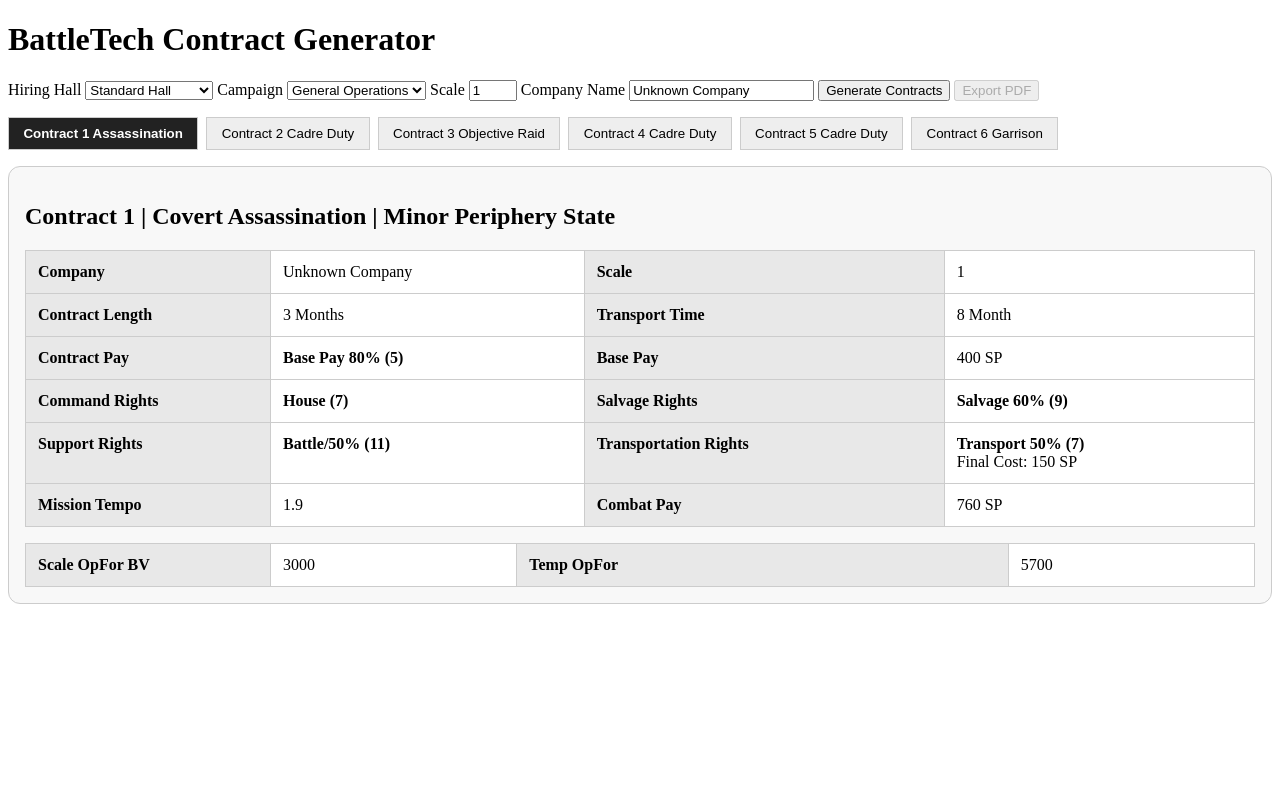
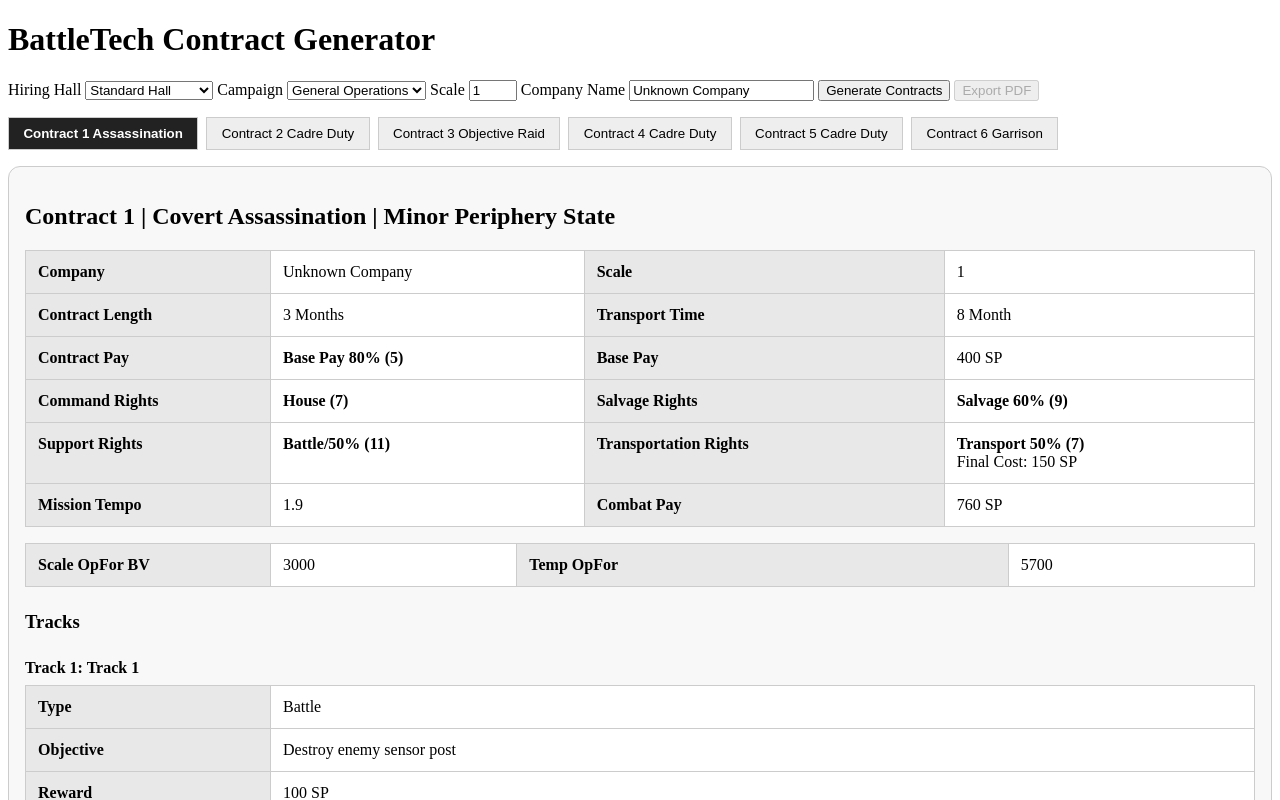
Before and after one commit to Raythian0/battletech-contract-generator, a SvelteKit app: page / in a window 1280 px wide. Both pictures are taken after a click on the button "Generate Contracts". Shown: the top 800 px of the page. Built offline with nearby package versions, Linux system fonts and the light colour scheme.

Commit message:
Tracks modifier and initial setup

```diff
--- a/src/lib/data/mission_types.json
+++ b/src/lib/data/mission_types.json
@@ -6,7 +6,8 @@
     "Command Modifier": 2,
     "Salvage Modifier": 1,
     "Support Modifier": -1,
-    "Transport Modifier": -3
+    "Transport Modifier": -3,
+    "Track Modifier": [-2, 1]
   },
   {
     "Mission Type": "Cadre Duty",
@@ -15,7 +16,8 @@
     "Command Modifier": 0,
     "Salvage Modifier": 0,
     "Support Modifier": 1,
-    "Transport Modifier": 0
+    "Transport Modifier": 0,
+    "Track Modifier": [-2, 0]
   },
   {
     "Mission Type": "Diversionary Raid",
@@ -24,7 +26,8 @@
     "Command Modifier": 0,
     "Salvage Modifier": 2,
     "Support Modifier": 2,
-    "Transport Modifier": 1
+    "Transport Modifier": 1,
+    "Track Modifier": [0, 0]
   },
   {
     "Mission Type": "Espionage",
@@ -33,7 +36,8 @@
     "Command Modifier": -1,
     "Salvage Modifier": -1,
     "Support Modifier": 2,
-    "Transport Modifier": 1
+    "Transport Modifier": 1,
+    "Track Modifier": [1, 0]
   },
   {
     "Mission Type": "Extraction Raid",
@@ -42,7 +46,8 @@
     "Command Modifier": -1,
     "Salvage Modifier": -1,
     "Support Modifier": 2,
-    "Transport Modifier": 1
+    "Transport Modifier": 1,
+    "Track Modifier": [1, 0]
   },
   {
     "Mission Type": "Garrison",
@@ -51,7 +56,8 @@
     "Command Modifier": 1,
     "Salvage Modifier": 0,
     "Support Modifier": 1,
-    "Transport Modifier": 0
+    "Transport Modifier": 0,
+    "Track Modifier": [-1, 0]
   },
   {
     "Mission Type": "Guerrilla",
@@ -60,7 +66,8 @@
     "Command Modifier": -2,
     "Salvage Modifier": 3,
     "Support Modifier": -2,
-    "Transport Modifier": -1
+    "Transport Modifier": -1,
+    "Track Modifier": [-1, 0]
   },
   {
     "Mission Type": "Mole Hunting",
@@ -69,7 +76,8 @@
     "Command Modifier": -3,
     "Salvage Modifier": 0,
     "Support Modifier": 2,
-    "Transport Modifier": 1
+    "Transport Modifier": 1,
+    "Track Modifier": [2, 0]
   },
   {
     "Mission Type": "Objective Raid",
@@ -78,7 +86,8 @@
     "Command Modifier": -1,
     "Salvage Modifier": 0,
     "Support Modifier": 1,
-    "Transport Modifier": 2
+    "Transport Modifier": 2,
+    "Track Modifier": [0, 0]
   },
   {
     "Mission Type": "Observation Raid",
@@ -87,7 +96,8 @@
     "Command Modifier": -1,
     "Salvage Modifier": -1,
     "Support Modifier": 1,
-    "Transport Modifier": -1
+    "Transport Modifier": -1,
+    "Track Modifier": [-1, 0]
   },
   {
     "Mission Type": "Pirate Hunting",
@@ -96,7 +106,8 @@
     "Command Modifier": 2,
     "Salvage Modifier": 2,
     "Support Modifier": -1,
-    "Transport Modifier": -1
+    "Transport Modifier": -1,
+    "Track Modifier": [-2, 1]
   },
   {
     "Mission Type": "Planetary Assault",
@@ -105,7 +116,8 @@
     "Command Modifier": -2,
     "Salvage Modifier": 0,
     "Support Modifier": 2,
-    "Transport Modifier": 3
+    "Transport Modifier": 3,
+    "Track Modifier": [2, 0]
   },
   {
     "Mission Type": "Recon",
@@ -114,7 +126,8 @@
     "Command Modifier": -1,
     "Salvage Modifier": -1,
     "Support Modifier": 1,
-    "Transport Modifier": -1
+    "Transport Modifier": -1,
+    "Track Modifier": [0, 0]
   },
   {
     "Mission Type": "Relief Duty",
@@ -123,7 +136,8 @@
     "Command Modifier": -1,
     "Salvage Modifier": 1,
     "Support Modifier": 1,
-    "Transport Modifier": 1
+    "Transport Modifier": 1,
+    "Track Modifier": [1, 0]
   },
   {
     "Mission Type": "Retainer",
@@ -132,7 +146,8 @@
     "Command Modifier": -2,
     "Salvage Modifier": 0,
     "Support Modifier": 2,
-    "Transport Modifier": 1
+    "Transport Modifier": 1,
+    "Track Modifier": [1, 0]
   },
   {
     "Mission Type": "Riot Duty",
@@ -141,7 +156,8 @@
     "Command Modifier": -2,
     "Salvage Modifier": 1,
     "Support Modifier": 2,
-    "Transport Modifier": 0
+    "Transport Modifier": 0,
+    "Track Modifier": [0, 0]
   },
   {
     "Mission Type": "Sabotage",
@@ -150,7 +166,8 @@
     "Command Modifier": -1,
     "Salvage Modifier": 4,
     "Support Modifier": -3,
-    "Transport Modifier": -2
+    "Transport Modifier": -2,
+    "Track Modifier": [-1, 0]
   },
   {
     "Mission Type": "Security Duty",
@@ -159,7 +176,8 @@
     "Command Modifier": -3,
     "Salvage Modifier": 0,
     "Support Modifier": 2,
-    "Transport Modifier": 1
+    "Transport Modifier": 1,
+    "Track Modifier": [0, 0]
   },
   {
     "Mission Type": "Terrorism",
@@ -168,6 +186,7 @@
     "Command Modifier": 2,
     "Salvage Modifier": 1,
     "Support Modifier": -1,
-    "Transport Modifier": -3
+    "Transport Modifier": -3,
+    "Track Modifier": [1, 0]
   }
 ]
--- a/src/lib/generator/generateContracts.ts
+++ b/src/lib/generator/generateContracts.ts
@@ -59,7 +59,23 @@
             ? terms.transportationRights.value
             : 0
         }
-      }
+      },
+      tracks: [
+        {
+          title: "Track 1",
+          type: "Battle",
+          objective: "Destroy enemy sensor post",
+          reward: "100 SP",
+          notes: "Enemy reinforcements arrive on Turn 5"
+        },
+        {
+          title: "Track 2",
+          type: "Raid",
+          objective: "Recover battlefield data",
+          reward: "50 SP",
+          notes: "Optional objective"
+        }
+      ]
     };
   });
 }
--- a/src/routes/+page.svelte
+++ b/src/routes/+page.svelte
@@ -161,6 +161,7 @@
           </table>
 
           <p></p>
+
           <table>
             <tbody>
               <tr>
@@ -173,10 +174,49 @@
 
                 </tr>
             </tbody>
-            <tbody>
+          </table>
 
-            </tbody>
-          </table>
+          {#if contract.tracks && contract.tracks.length > 0}
+            <section class="tracks-section">
+            <h3>Tracks</h3>
+
+            {#each contract.tracks as track, trackIndex}
+              <table class="track-table">
+                <caption>
+                  Track {trackIndex + 1}: {track.title}
+                </caption>
+
+                <tbody>
+                  <tr>
+                    <th>Type</th>
+                    <td>{track.type}</td>
+                  </tr>
+
+                  <tr>
+                    <th>Objective</th>
+                    <td>{track.objective}</td>
+                  </tr>
+
+                  <tr>
+                    <th>Reward</th>
+                    <td>{track.reward}</td>
+                  </tr>
+
+                  <tr>
+                    <th>Notes</th>
+                    <td>{track.notes}</td>
+                  </tr>
+                </tbody>
+              </table>
+            {/each}
+          </section>
+        {:else}
+          <section class="tracks-section">
+            <h3>Tracks</h3>
+            <p>No tracks generated for this contract.</p>
+          </section>
+        {/if}
+
         </article>
       {/if}
     {/each}
@@ -238,4 +278,18 @@
   td {
     background: white;
   }
+
+  .tracks-section {
+  margin-top: 1.5rem;
+  }
+
+  .track-table {
+  margin-top: 1rem;
+  }
+
+  caption {
+  text-align: left;
+  font-weight: bold;
+  padding: 0.5rem 0;
+  }
 </style>
```
Also changed, not shown: src/lib/data/missionTrackLinking.json (added, +12 -0 lines), src/lib/data/tracksList.json (added, +15 -0 lines).
